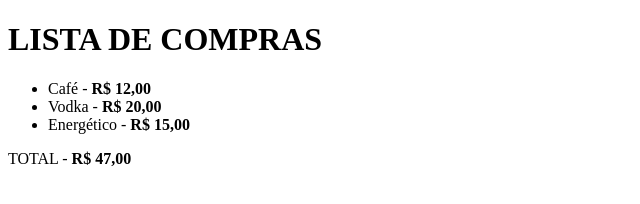
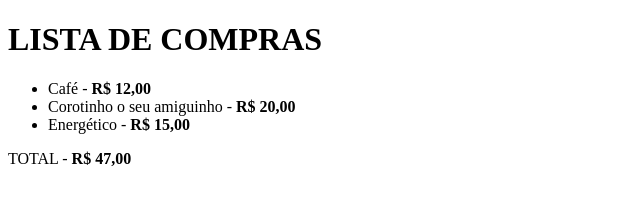
Before and after one commit to MatheusHerc/EstudosFrontend, a plain HTML site: page index.html in a window 1280 px wide. Shown: the whole page, without its empty margins (0-640 px from the left). Drawn offline with Linux system fonts and the light colour scheme.

Commit message:
Mudando vodka para Corotinho

```diff
--- a/index.html
+++ b/index.html
@@ -13,7 +13,7 @@
 
     <ul>
         <li>Café - <strong>R$ 12,00</strong></li>
-        <li>Vodka - <strong>R$ 20,00</strong></li>
+        <li>Corotinho o seu amiguinho - <strong>R$ 20,00</strong></li>
         <li>Energético - <strong>R$ 15,00</strong></li>
     </ul>
 
```
